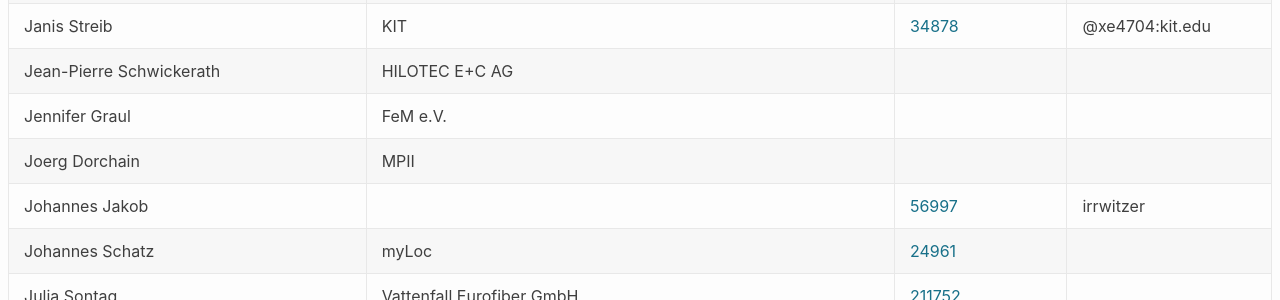
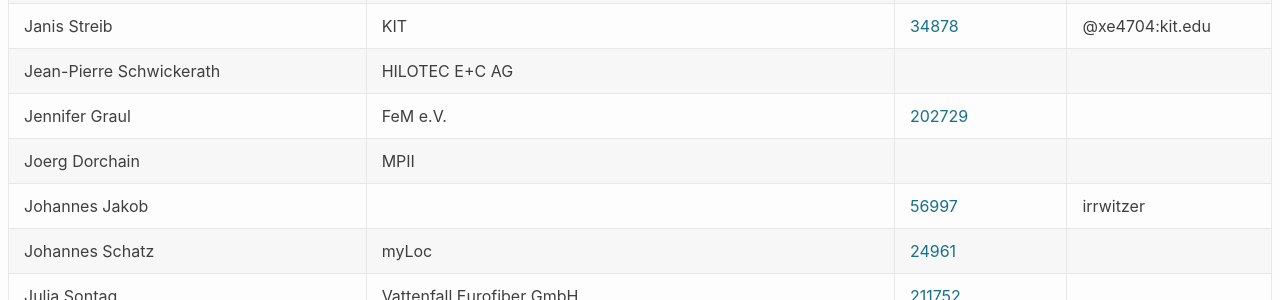
Before and after one commit to denog/pretix-attendeelist, a Jekyll site: the page built from denog14/index.md, in a window 1280 px wide and 900 px high, scrolled down 2809 px. Shown: the part 154-454 px from the top of the window. Built offline with Jekyll 4.4.1, drawn with Linux system fonts in a browser that asks for light colours.

Commit message:
Latest data: Tue Oct 11 22:34:37 UTC 2022

```diff
--- a/_data/attendees_denog14_onsite.json
+++ b/_data/attendees_denog14_onsite.json
@@ -387,7 +387,7 @@
     "name": "Jennifer Graul",
     "company": "FeM e.V.",
     "irc": null,
-    "asn": null
+    "asn": "202729"
   },
   {
     "name": "Joerg Dorchain",
```
